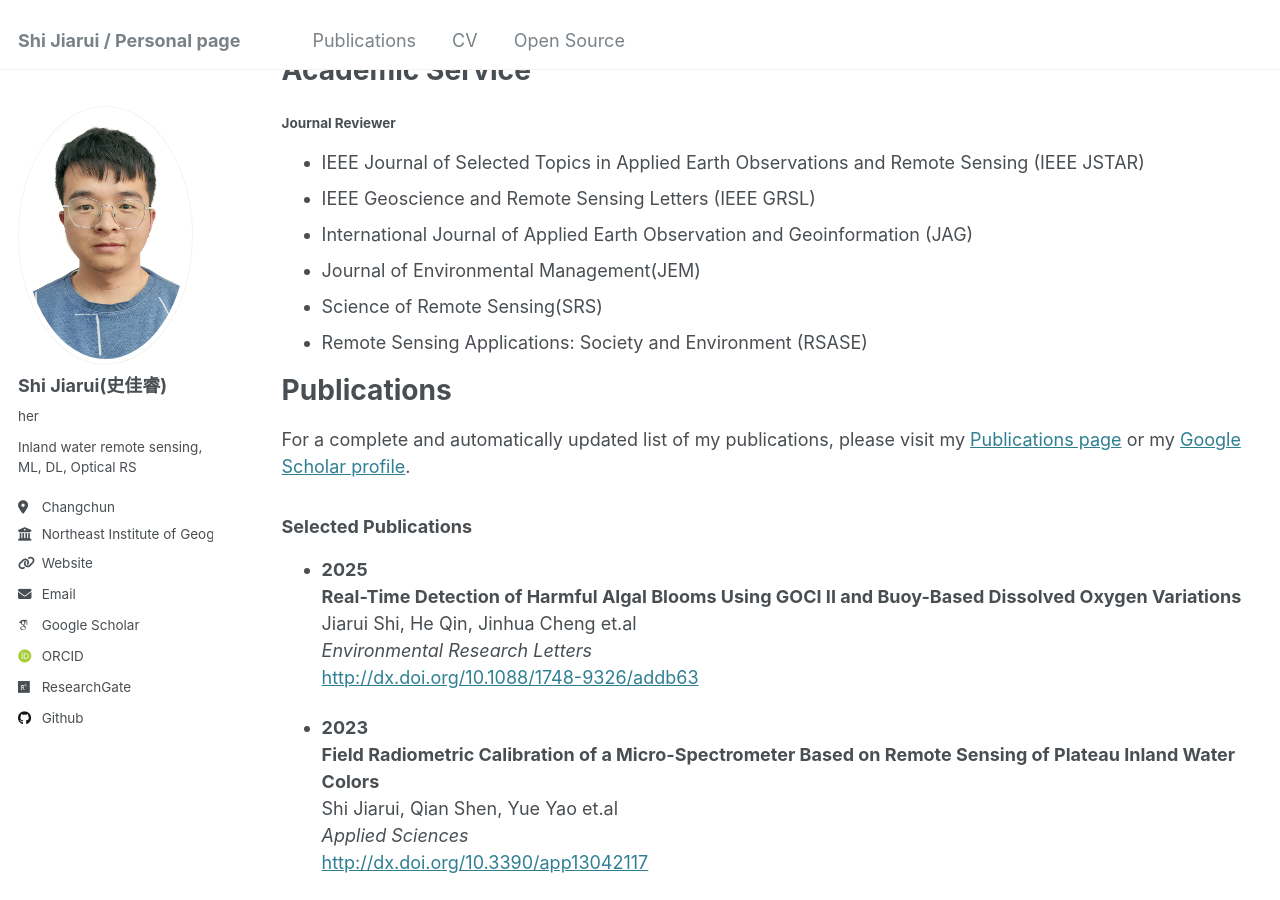
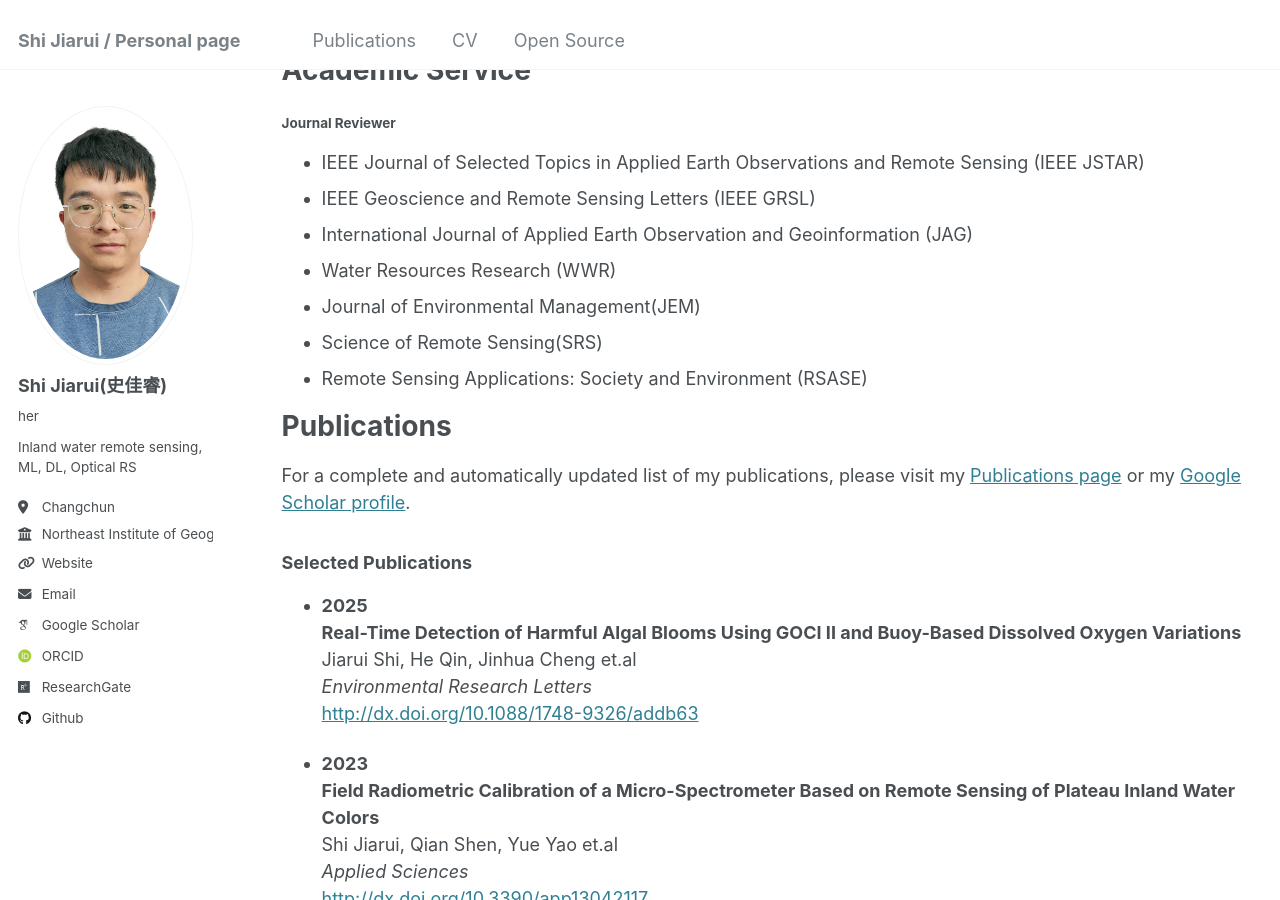
Before and after one commit to Shi-Jiarui/Shi-Jiarui.github.io, a Jekyll site: the page built from _pages/cv.md, in a window 1280 px wide and 900 px high, scrolled down 678 px. Built offline with Jekyll 4.4.1, drawn with Linux system fonts in a browser that asks for light colours; some web fonts are replaced.

Commit message:
Add Water Resources Research to journal reviewer list

```diff
--- a/_pages/cv.md
+++ b/_pages/cv.md
@@ -36,6 +36,7 @@ Academic Service
 * IEEE Journal of Selected Topics in Applied Earth Observations and Remote Sensing (IEEE JSTAR)
 * IEEE Geoscience and Remote Sensing Letters (IEEE GRSL)
 * International Journal of Applied Earth Observation and Geoinformation (JAG)
+* Water Resources Research (WWR)
 * Journal of Environmental Management(JEM)
 * Science of Remote Sensing(SRS)
 * Remote Sensing Applications: Society and Environment (RSASE)
```
